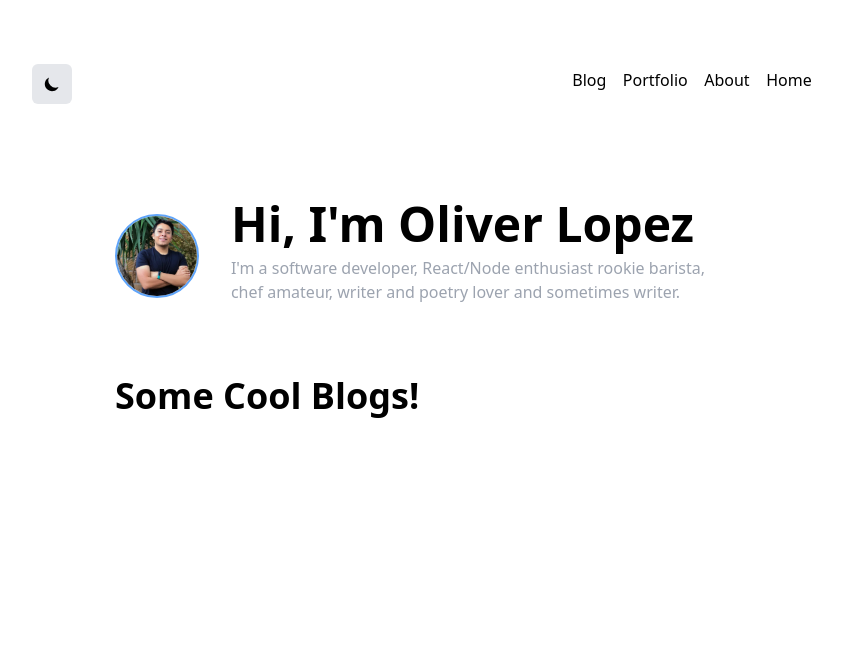
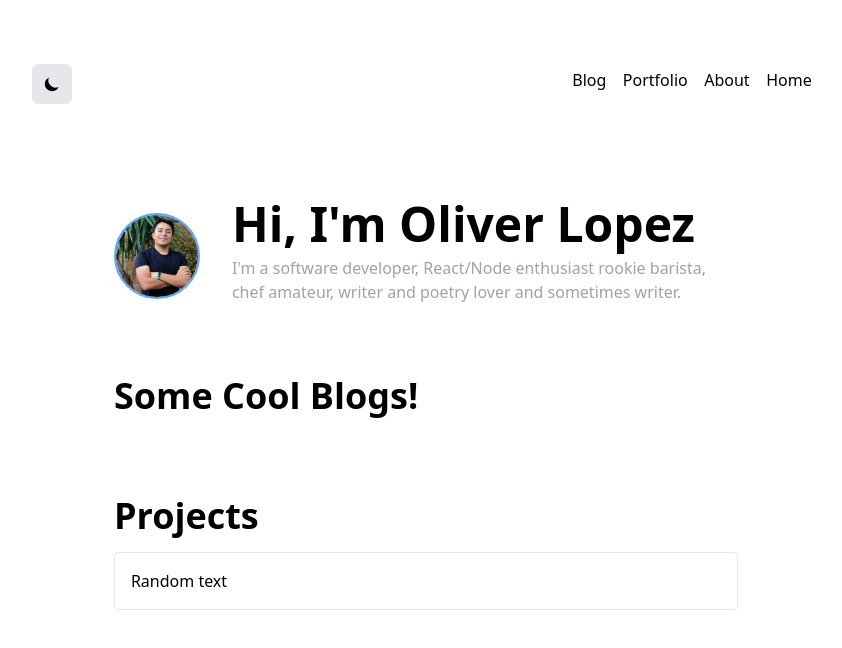
Before and after one commit to oliverloops/oliverloops.com, a Next.js app: page / in a window 1280 px wide. Shown: the top 648 px of the page, without its empty margins (214-1056 px from the left). Built offline with nearby package versions, Linux system fonts and the light colour scheme.

Commit message:
new layout added

```diff
--- a/components/Header.js
+++ b/components/Header.js
@@ -35,7 +35,9 @@ export default function Header() {
       className="flex justify-around flex-row fixed sticky sticky-nav top-0 h-18 py-16 bg-white dark:bg-black bg-opacity-60"
     >
       <div>
-        <button
+        <motion.button
+          whileHover={{ scale: 1.1 }}
+          whileTap={{ scale: 0.9 }}
           onClick={() => isDarkModeOn()}
           className="flex justify-center items-center rounded-md bg-gray-200 dark:bg-gray-700 h-10 w-10 "
         >
@@ -44,7 +46,7 @@ export default function Header() {
           ) : (
             <HiMoon className="icon" />
           )}
-        </button>
+        </motion.button>
       </div>
       <div className="flex justify-around flex-row w-64">
         <div className="p-1">
--- a/components/Post.js
+++ b/components/Post.js
@@ -1,4 +1,5 @@
 import Link from "next/link";
+import { motion } from "framer-motion";
 //UI components
 import HeadPost from "./HeadPost";
 
@@ -9,11 +10,15 @@ export const Post = ({ post }) => {
   } = post;
 
   return (
-    <article className="w-full flex flex-col justify-center items-start h-36">
+    <motion.article
+      whileHover={{ scale: 1.1 }}
+      className="w-full flex flex-col
+      justify-center items-start h-36"
+    >
       <HeadPost meta={meta} />
       <Link href={"/blog" + link}>
         <a className="text-blue-700 hover:text-blue-500">Read more →</a>
       </Link>
-    </article>
+    </motion.article>
   );
 };
--- /dev/null
+++ b/components/ProjectCard.js
@@ -0,0 +1,13 @@
+import Link from "next/link";
+
+export default function ProjectCard({ title, description, href, icon }) {
+  return (
+    <Link href={href}>
+      <a className="mb-4 hover:shadow">
+        <div className="flex items-center border border-gray-200 dark:border-gray-800 rounded p-4">
+          <p>Random text</p>
+        </div>
+      </a>
+    </Link>
+  );
+}
--- a/pages/_app.js
+++ b/pages/_app.js
@@ -3,7 +3,7 @@ import "../styles/global.css";
 
 function App({ Component, pageProps }) {
   return (
-    <Layout pageTitle="oliverloops.com | Home" description="My personal blog">
+    <Layout pageTitle="Oliver Lopez | Home" description="My personal blog">
       <Component {...pageProps} />
     </Layout>
   );
--- a/pages/index.js
+++ b/pages/index.js
@@ -1,7 +1,7 @@
 import { motion } from "framer-motion";
 //UI components
 import { Post } from "../components/Post";
-import Image from "next/image";
+import ProjectCard from "../components/ProjectCard";
 import { posts } from "../getAllPosts";
 
 export default function Home() {
@@ -24,7 +24,7 @@ export default function Home() {
       >
         <div className="rounded-full border-2 border-blue-400">
           <img
-            style={{ width: "80px", height: "80px" }}
+            style={{ width: "82px", height: "82px" }}
             className="rounded-full"
             src="/me_cross.jpg"
             alt="Oliver Lopez"
@@ -64,6 +64,25 @@ export default function Home() {
           <Post key={post.link} post={post} />
         ))}
       </motion.div>
+      <motion.div
+        initial="pageInitial"
+        animate="pageAnimate"
+        variants={{
+          pageInitial: {
+            opacity: 0,
+            translateX: -800,
+          },
+          pageAnimate: {
+            opacity: 1,
+            translateX: 0,
+          },
+        }}
+      >
+        <h1 className="py-4 font-extrabold text-4xl dark:text-white">
+          Projects
+        </h1>
+        <ProjectCard href={"/"} />
+      </motion.div>
     </div>
   );
 }
```
